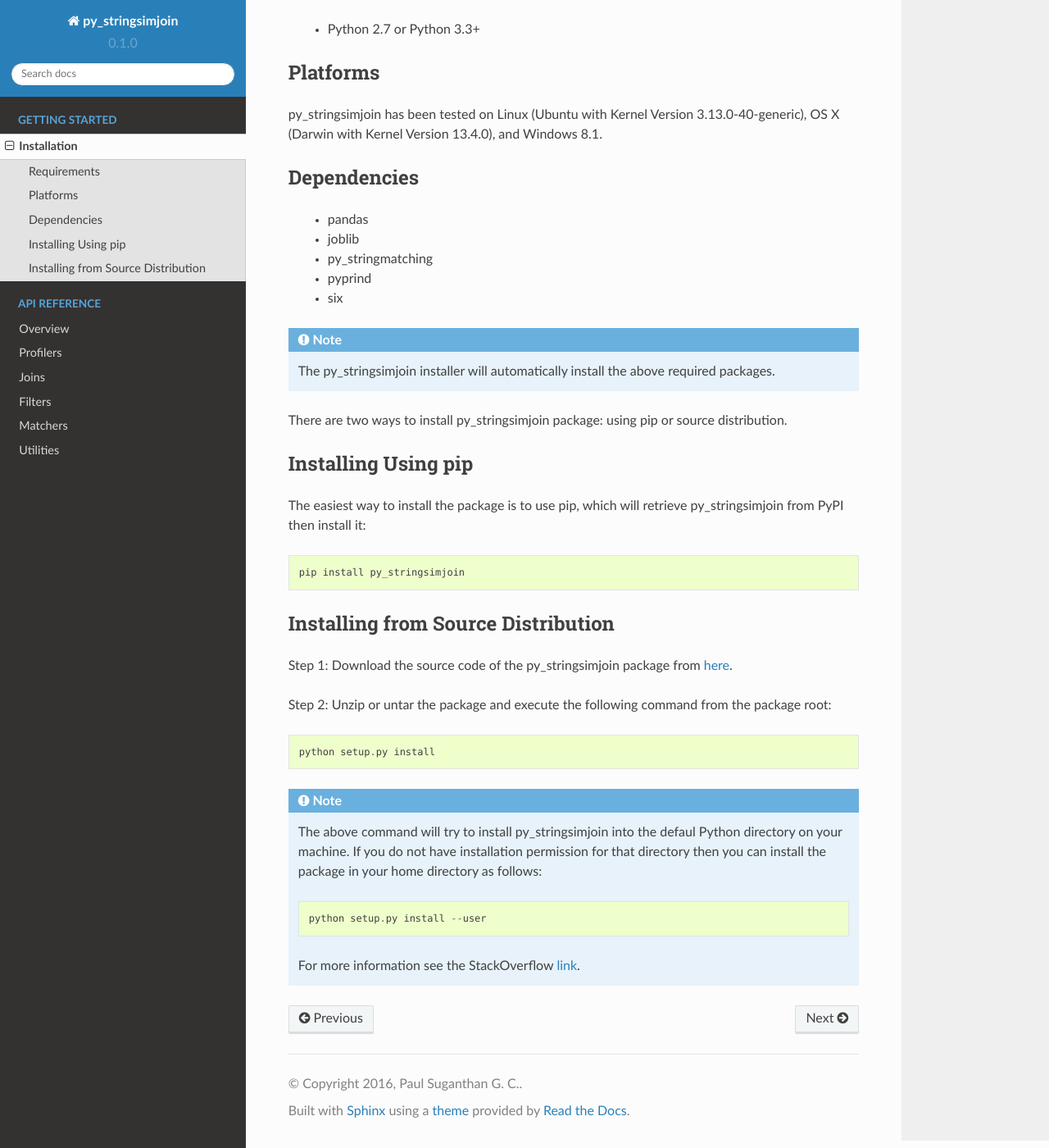
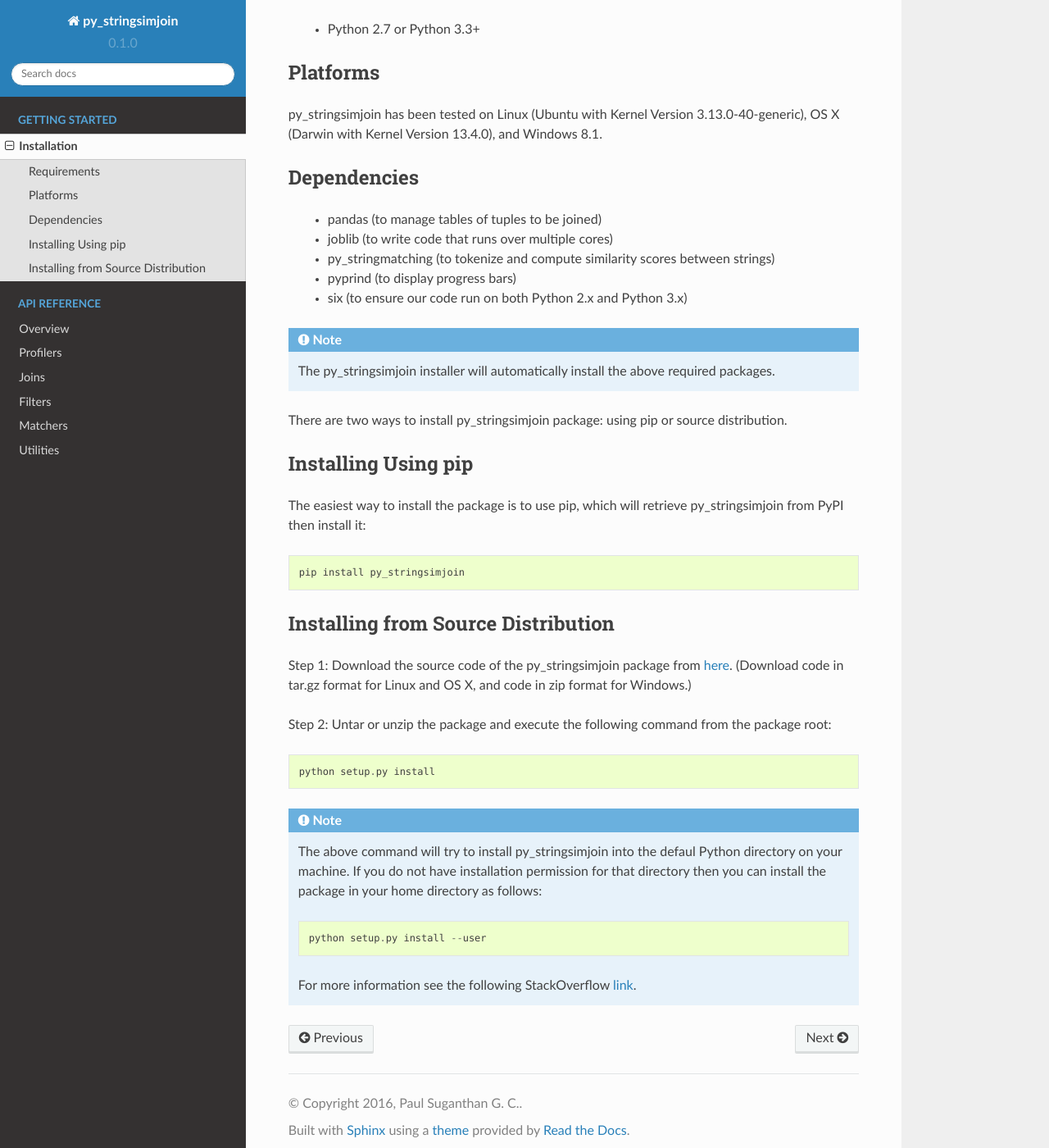
Before and after one commit to anhaidgroup/py_stringsimjoin, a Sphinx documentation site: the page built from docs/installation.rst, in a window 1280 px wide and 1400 px high, scrolled down 192 px. Shown: the whole window at 82% size. Built offline with Sphinx 7.4.7 and the Read the Docs theme 2.0.0, drawn with Linux system fonts in a browser that asks for light colours.

Commit message:
Updated installation.rst

```diff
--- a/docs/installation.rst
+++ b/docs/installation.rst
@@ -12,11 +12,11 @@ py_stringsimjoin has been tested on Linux (Ubuntu with  Kernel Version 3.13.0-40
 
 Dependencies
 ------------
-    * pandas
-    * joblib
-    * py_stringmatching
-    * pyprind
-    * six
+    * pandas (to manage tables of tuples to be joined)
+    * joblib (to write code that runs over multiple cores)
+    * py_stringmatching (to tokenize and compute similarity scores between strings)
+    * pyprind (to display progress bars)
+    * six (to ensure our code run on both Python 2.x and Python 3.x)
 
 .. note::
 
@@ -33,9 +33,9 @@ The easiest way to install the package is to use pip, which will retrieve py_str
 Installing from Source Distribution
 -------------------------------------
 Step 1: Download the source code of the py_stringsimjoin package from `here
-<https://github.com/anhaidgroup/py_stringsimjoin/releases>`_.
+<https://github.com/anhaidgroup/py_stringsimjoin/releases>`_. (Download code in tar.gz format for Linux and OS X, and code in zip format for Windows.)
 
-Step 2: Unzip or untar the package and execute the following command from the package root::
+Step 2: Untar or unzip the package and execute the following command from the package root::
 
     python setup.py install
 
@@ -45,5 +45,5 @@ Step 2: Unzip or untar the package and execute the following command from the pa
 
         python setup.py install --user
 
-    For more information see the StackOverflow `link
+    For more information see the following StackOverflow `link
     <http://stackoverflow.com/questions/14179941/how-to-install-python-packages-without-root-privileges>`_.
```
